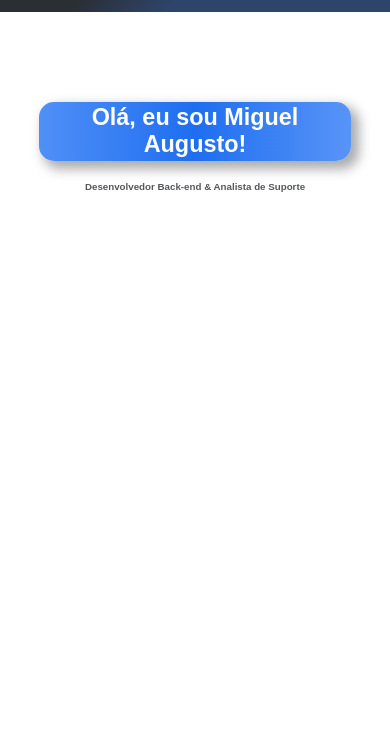
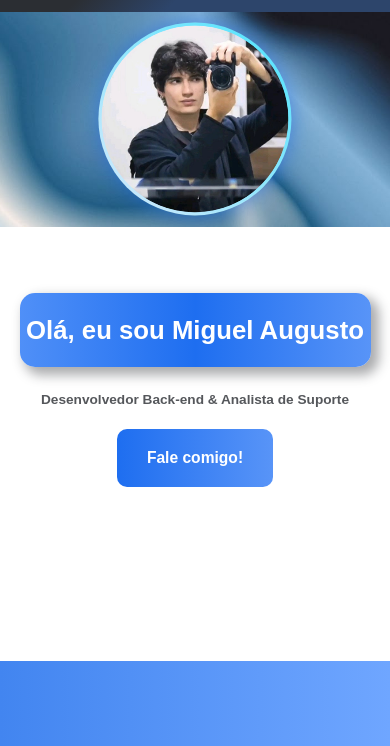
Before and after one commit to miguelazuoss/Portfolio, a plain HTML site: page index.html in a window 390 px wide. Shown: the part 98-844 px from the top of the page. Drawn offline with Linux system fonts and the light colour scheme; a web font is replaced by a local one.

Commit message:
Rfcto: Main & CSS

```diff
--- a/index.html
+++ b/index.html
@@ -6,6 +6,7 @@
     <meta name="viewport" content="width=device-width, initial-scale=1.0">
     <title>Portfolio Miguel Augusto</title>
     <link href="https://fonts.googleapis.com/css2?family=K2D:wght@500&family=Kenia&display=swap" rel="stylesheet">
+    <meta name="viewport" content="width=device-width, initial-scale=1, maximum-scale=1, user-scalable=no">
     <link rel="stylesheet" href="style.css">
 </head>
 
@@ -36,13 +37,19 @@
             <a href="#">Contato</a>
         </div>
     </nav>
-
+    <div id="bannerMobile">
+        <img src="imagens/Image.png" alt="Foto" />
+        <div id="imageMobile">
+            <img src="imagens/image 4.png" alt="Foto" />
+        </div>
+    </div>
     <main>
         <div id="messageHome">
             <div id="messageTitleBackground">
-                <h1 id="MainText">Olá, eu sou Miguel Augusto!</h1>
+                <h1 id="MainText">Olá, eu sou Miguel Augusto</h1>
             </div>
                 <p id="subtitleDev">Desenvolvedor Back-end & Analista de Suporte</p>
+                <button id="talkToMe">Fale comigo!</button>
         </div>
 
         <div id="photosHome">
@@ -54,6 +61,9 @@
         </div>
     </main>
 
+    <div id="startSection">
+
+    </div>
     <script src="script.js"></script>
 </body>
 
--- a/script.js
+++ b/script.js
@@ -13,6 +13,7 @@ document.getElementById("menuButton").addEventListener("click", function() {
 
 });
 
+
 window.addEventListener("resize", function() {
     let menu = document.getElementById("menuList");
     if (window.innerWidth > 795) {
--- a/style.css
+++ b/style.css
@@ -7,7 +7,6 @@ nav {
     display: flex;
     height: 90px;
     align-items: center;
-    /* Centraliza verticalmente */
     background: linear-gradient(135deg, #2B2E33 0%, #2B2E33 35%, #2d456b 55%, #2d456b 100%);
     padding: 10px 20px;
     position: relative;
@@ -30,15 +29,12 @@ nav {
 
 #circleOne {
     background-color: #1E6EF0;
-    /* Azul sólido */
     z-index: 2;
 }
 
 #circleTwo {
     background-color: rgba(30, 110, 240, 0.5);
-    /* Azul translúcido */
     left: 15px;
-    /* Move um pouco para a direita */
     z-index: 1;
 }
 
@@ -50,7 +46,6 @@ nav {
     left: 15px;
     top: -35px;
     z-index: 3;
-    /* Garante que fique na frente */
 }
 
 #iguel {
@@ -60,9 +55,7 @@ nav {
     margin-top: 30px;
     padding-top: 1px;
     margin-left: 66px;
-    /* Afasta do círculo */
     z-index: 3;
-    /* Garante que fique na frente */
 }
 
 #listNavBar {
@@ -73,7 +66,7 @@ nav {
 }
 
 .moveSections {
-    font-size: 15px;
+    font-size: 17px;
     margin-right: 15px;
     width: 150px;
     margin-top: 5px;
@@ -81,21 +74,21 @@ nav {
     border-radius: 5%;
     font-weight: bold;
     color: white;
-    background-color: transparent; /* Fundo transparente */
-    border: 2px solid transparent; /* Borda transparente */
-    cursor: pointer; /* Cursor de clique */
+    background-color: transparent;
+    border: 2px solid transparent;
+    cursor: pointer;
     transition: background-color 0.3s ease, border-color 0.3s ease, color 0.3s ease;
 }
 
 .moveSections:hover {
-    background-color: #1E6EF0; /* Cor de fundo ao passar o mouse */
-    border-color: #1E6EF0; /* Adiciona borda azul */
+    background-color: #1E6EF0;
+    border-color: #1E6EF0;
 }
 
 .moveSections:active {
-    background-color: white; /* Fundo branco ao clicar */
-    color: #1E6EF0; /* Muda a cor do texto para azul */
-    border-color: #1E6EF0; /* Mantém a borda azul */
+    background-color: white;
+    color: #1E6EF0;
+    border-color: #1E6EF0;
 }
 
 #buttonHome {
@@ -109,28 +102,24 @@ nav {
     color: white;
     background-color: #1E6EF0;
     border: 0;
-    cursor: pointer; /* Cursor de clique */
+    cursor: pointer;
     transition: background 0.5s ease, box-shadow 0.3s ease, transform 0.1s ease;
 }
 
-/* Gradiente animado ao passar o mouse */
 #buttonHome:hover {
     background: linear-gradient(90deg, #1E6EF0, #ffffff);
     background-size: 200% 100%;
     animation: moveGradient 0.8s linear infinite alternate;
-    box-shadow: 0px 4px 10px rgba(30, 110, 240, 0.4); /* Pequena sombra */
+    box-shadow: 0px 4px 10px rgba(30, 110, 240, 0.4);
 }
 
-/* Efeito de piscar ao clicar */
 #buttonHome:active {
     background: white;
-    color: #1E6EF0; /* Muda a cor do texto para azul */
-    box-shadow: 0px 0px 15px rgba(255, 255, 255, 0.6); /* Brilho ao clicar */
-    transform: scale(0.95); /* Dá um pequeno efeito de "pressionado" */
+    color: #1E6EF0;
+    box-shadow: 0px 0px 15px rgba(255, 255, 255, 0.6);
+    transform: scale(0.95);
 }
 
-
-/* Esconde o menu por padrão */
 #menuButton {
     display: none;
     font-size: 18px;
@@ -144,13 +133,11 @@ nav {
     transition: background 0.3s ease, color 0.3s ease;
 }
 
-/* Efeito de hover para o botão de menu */
 #menuButton:hover {
     background: white;
     color: #1E6EF0;
 }
 
-/* Lista suspensa oculta por padrão */
 #menuList {
     display: none;
     position: absolute;
@@ -162,7 +149,6 @@ nav {
     padding: 10px;
 }
 
-/* Estilo dos itens dentro do menu */
 #menuList a {
     display: block;
     text-decoration: none;
@@ -172,18 +158,71 @@ nav {
     transition: background 0.3s;
 }
 
-/* Efeito ao passar o mouse sobre os itens */
 #menuList a:hover {
     background: #1E6EF0;
     color: white;
     border-radius: 5px;
 }
 
-main{
+main {
     display: flex;
     flex-direction: row;
 }
-#messageHome{
+
+#bannerMobile {
+    display: none;
+    width: 300px;
+    height: 200px;
+    overflow: hidden;
+    position: relative;
+    z-index: -1;
+}
+
+#bannerMobile img {
+    width: 100%;
+    height: 100%;
+    object-fit: cover;
+}
+
+@keyframes animateBorder {
+    0% {
+        background-position: 0% 50%;
+    }
+    50% {
+        background-position: 100% 50%;
+    }
+    100% {
+        background-position: 0% 50%;
+    }
+}
+
+#imageMobile {
+    display: none;
+    width: 48vw;
+    height: 48vw;
+    position: absolute;
+    top: 50%;
+    left: 50%;
+    transform: translate(-50%, -50%);
+    border-radius: 50%;
+    padding: 3px;
+    background: linear-gradient(45deg, #1E6EF0, #d9e9fc, #01e1ff);
+    background-size: 300% 300%;
+    animation: animateBorder 2s infinite linear;
+    box-shadow: 0 0 20px rgba(30, 110, 240, 0.6);
+    display: flex;
+    align-items: center;
+    justify-content: center;
+}
+
+#imageMobile img {
+    width: 100%;
+    height: 100%;
+    border-radius: 50%;
+    object-fit: cover;
+}
+
+#messageHome {
     display: flex;
     flex-direction: column;
 }
@@ -192,37 +231,31 @@ main{
     font-size: 1.8vw;
     color: white;
     width: 90%;
-    height: 7vw; /* Mantém altura fixa */
-
+    height: 7vw;
     display: flex;
-    justify-content: center; /* Centraliza horizontalmente */
-    align-items: center; /* Centraliza verticalmente */
-
-    margin-top: 90px ; /* Auto para centralizar */
+    justify-content: center;
+    align-items: center;
+    margin-top: 90px;
     margin-bottom: 90px;
     margin-left: 7.5vw;
     text-align: center;
-
-    border-radius: 15px; /* Suaviza as bordas */
-    overflow: hidden; /* Garante que o arredondamento não seja cortado */
-
+    border-radius: 15px;
+    overflow: hidden;
     background: linear-gradient(90deg, #81b1ff, #1E6EF0, #92baff);
-    background-size: 200% 200%; /* Aumenta o tamanho do gradiente para permitir o movimento */
-
+    background-size: 200% 200%;
     animation: moveGradient 2s linear infinite alternate;
-
-    /* 🔹 Adiciona a sombra da borda */
     box-shadow: 6px 6px 12px 2px rgba(43, 46, 51, 0.4);
 }
+
 #subtitleDev {
     color: #2B2E33;
     font-weight: bold;
-    margin-top: -70px; /* Adiciona um pequeno espaço entre o título e o subtítulo */
+    margin-top: -67px;
     margin-left: 8vw;
-    font-size: 1.4vw; /* Ajuste o tamanho da fonte conforme necessário */
-    opacity: 0.8; /* Deixa o texto meio opaco */
+    font-size: 1.4vw;
+    opacity: 0.8;
 }
-/* Estilos para os círculos */
+
 #photosHome {
     display: flex;
     position: relative;
@@ -231,7 +264,9 @@ main{
     margin: 2vw;
 }
 
-#circleOneHome, #circleTwoHome, #midCircleWithImage {
+#circleOneHome,
+#circleTwoHome,
+#midCircleWithImage {
     position: absolute;
     width: 20vw;
     height: 20vw;
@@ -248,8 +283,8 @@ main{
     top: 50px;
     left: 10.1vw;
     border-radius: 50%;
-    object-fit: cover; /* Garante que a imagem fique proporcional */
-      z-index: 3;
+    object-fit: cover;
+    z-index: 3;
 }
 
 #circleOneHome {
@@ -264,44 +299,130 @@ main{
     left: 6vw;
 }
 
+#talkToMe {
+    font-size: 2vw;
+    margin-left: 8vw;
+    width: 15vw;
+    margin-top: 2.0vw;
+    height: 5vw;
+    border-radius: 10px;
+    font-weight: bold;
+    color: white;
+    background-color: #1E6EF0;
+    border: 0;
+    cursor: pointer;
+    overflow: hidden;
+    background: linear-gradient(90deg, #1E6EF0, #92baff);
+    background-size: 200% 200%;
+    transition: background 0.5s ease, box-shadow 0.3s ease, transform 0.1s ease;
+}
 
-/* Esconde os botões na tela menor que 795px */
+#talkToMe:hover {
+    background: linear-gradient(90deg, #1E6EF0, #ffffff);
+    background-size: 200% 100%;
+    animation: moveGradient 0.8s linear infinite alternate;
+    box-shadow: 0px 4px 10px rgba(30, 110, 240, 0.4);
+}
+
+#talkToMe:active {
+    background: white;
+    color: #1E6EF0;
+    box-shadow: 0px 0px 15px rgba(255, 255, 255, 0.6);
+    transform: scale(0.95);
+}
+
+#imageMain img {
+    position: flex;
+    margin-top: 100px;
+    margin-left: 10vw;
+    bottom: 0;
+    left: 0;
+    width: 80%;
+    height: 00px;
+    z-index: -1;
+}
+
+#startSection {
+    margin-top: 20vw;
+    position: relative;
+    width: 100%;
+    height: 150vw;
+    background: linear-gradient(90deg, #4285f0, #6fa6ff);
+    transition: transform 0.3s ease-out, background 0.3s ease-out;
+}
+
 @media (max-width: 795px) {
-    .moveSections, #buttonHome {
+    .moveSections,
+    #buttonHome {
         display: none;
     }
-    main{
+
+    #menuButton {
+        display: block;
+    }
+}
+
+@media (max-width: 605px) {
+    main {
         display: flex;
         flex-direction: column;
+        height: 45vh;
     }
-    #messageHome{
+
+    #messageHome {
         align-items: center;
     }
-    #messageTitleBackground{
-        margin: 90px auto ; /* Auto para centralizar */
-        width: 80%;
-        height: 15vw;
-        font-size: 3.0vw;
+
+    #messageTitleBackground {
+        margin: 90px auto;
+        width: 90%;
+        height: 19vw;
+        font-size: 3.3vw;
     }
-    #subtitleDev{
+
+    #subtitleDev {
         margin-left: 0px;
-        margin-top: -70px; /* Adiciona um pequeno espaço entre o título e o subtítulo */
-        font-size: 2.5vw; /* Ajuste o tamanho da fonte conforme necessário */
+        margin-top: -65px;
+        font-size: 3.5vw;
     }
+
     #menuButton {
-        display: block; /* Mostra o botão de menu */
+        display: block;
     }
-    #photoHome, #circleOneHome, #circleTwoHome, #midCircleWithImage{
+
+    #photoHome,
+    #circleOneHome,
+    #circleTwoHome,
+    #midCircleWithImage {
         display: none;
         width: 0%;
     }
+
+    #talkToMe {
+        height: 15vw;
+        width: 40vw;
+        font-size: 4vw;
+        margin-left: 0;
+    }
+
+    #bannerMobile {
+        width: 100%;
+        height: 55vw;
+        display: block;
+        max-height: 55vw;
+        margin-bottom: -6vw;
+    }
+
+    #imageMobile {
+        display: block;
+    }
 }
 
-/* Animação do gradiente */
 @keyframes moveGradient {
     from {
         background-position: 0% 50%;
     }
+
     to {
         background-position: 100% 50%;
     }
```
Also changed, not shown: finisher-header.es5.min.js (added), imagens/Image.png (added), 1 other file.
